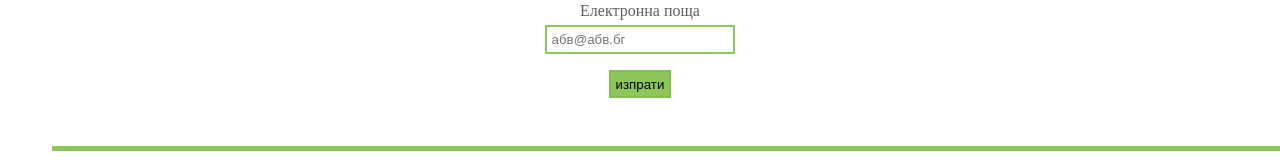
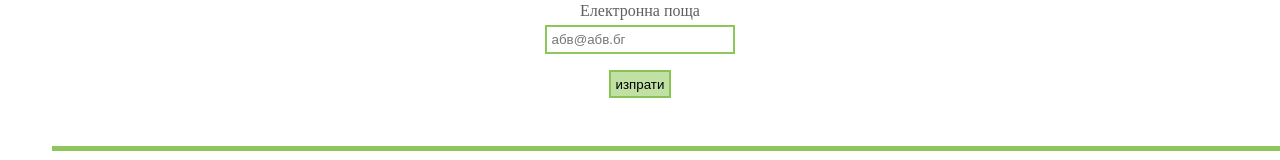
Before and after one commit to achu94/bg-migrant, a React (Create React App) app in the folder client/: page /register in a window 1280 px wide. Shown: the part 199-359 px from the top of the page. Built offline with nearby package versions, Linux system fonts and the light colour scheme.

Commit message:
some Design.

```diff
--- a/client/src/index.css
+++ b/client/src/index.css
@@ -57,5 +57,10 @@ body {
   .user-send {
     margin: 1rem;
     padding: 0.3rem;
+    background-color: rgba(129, 193, 75, 0.5);
+    cursor: pointer;
+  }
+
+  .user-send:hover {
     background-color: rgba(129, 193, 75, 0.9);
   }
```
